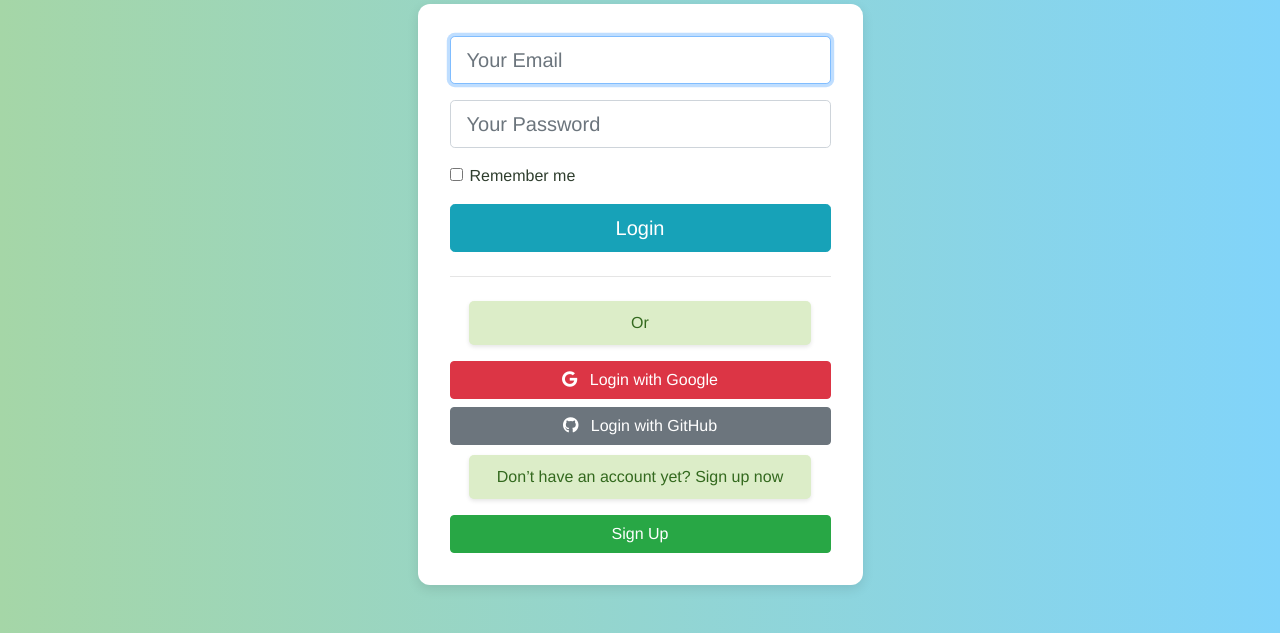
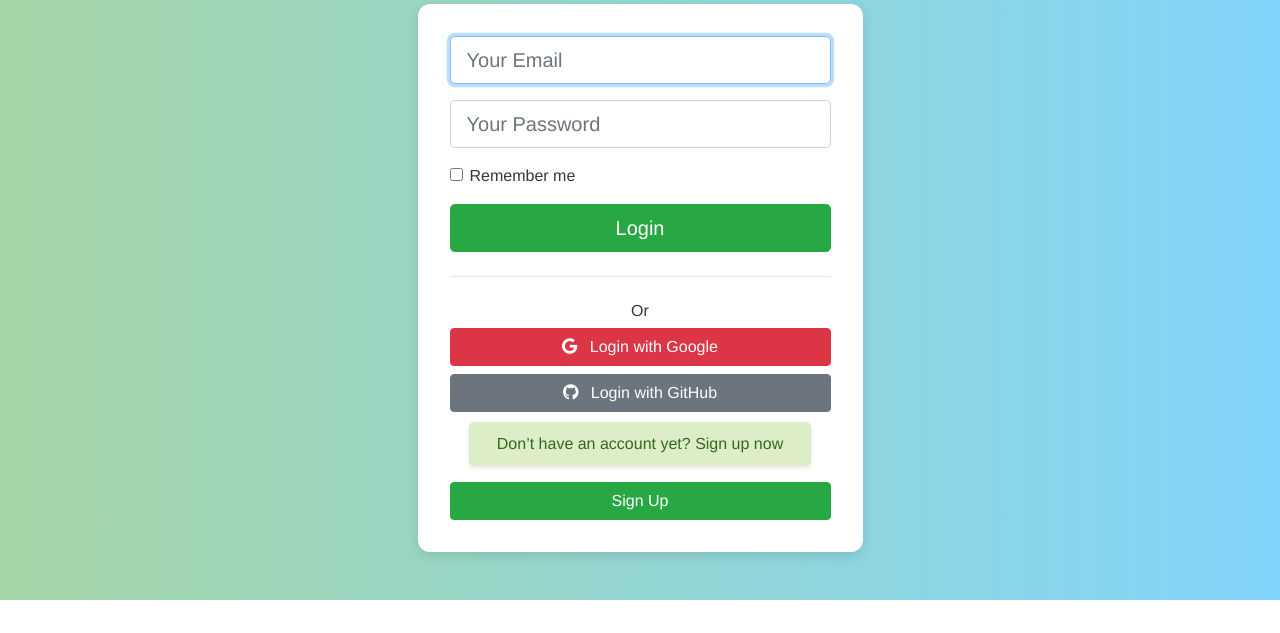
Before and after one commit to aalbindia/CIT-Project, a Flask app: page /login in a window 1280 px wide. Shown: the part 246-879 px from the top of the page. After the commit the page ends 846 px from the top, so only its background shows below. Run offline with Flask 3, Linux system fonts and the light colour scheme.

Commit message:
Changed login button color

```diff
--- a/templates/login.html
+++ b/templates/login.html
@@ -24,12 +24,12 @@
             <label class="form-check-label">Remember me</label>
           </div>
 
-          <button class="btn btn-info btn-lg btn-block">Login</button>
+          <button class="btn btn-success btn-lg btn-block">Login</button>
         </form>
 
         <hr class="my-4">
         <div class="text-center">
-          <p class="mb-3">Or</p>
+          <h6 >Or</h6>
           <a href="{{ url_for('google_login') }}" class="btn btn-danger btn-block mb-2">
             <i class="fab fa-google mr-2"></i> Login with Google
           </a>
```
Also changed, not shown: database.db.
